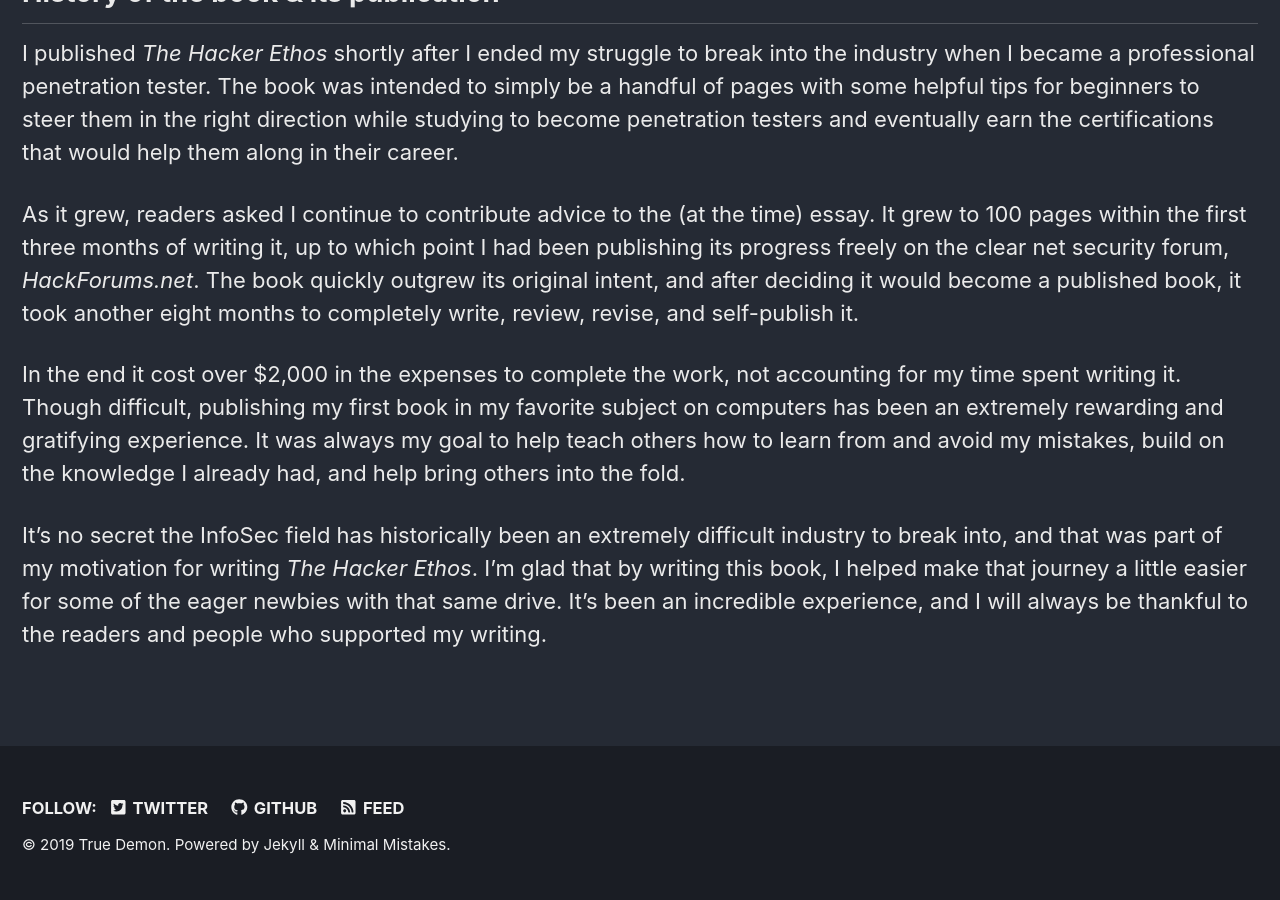
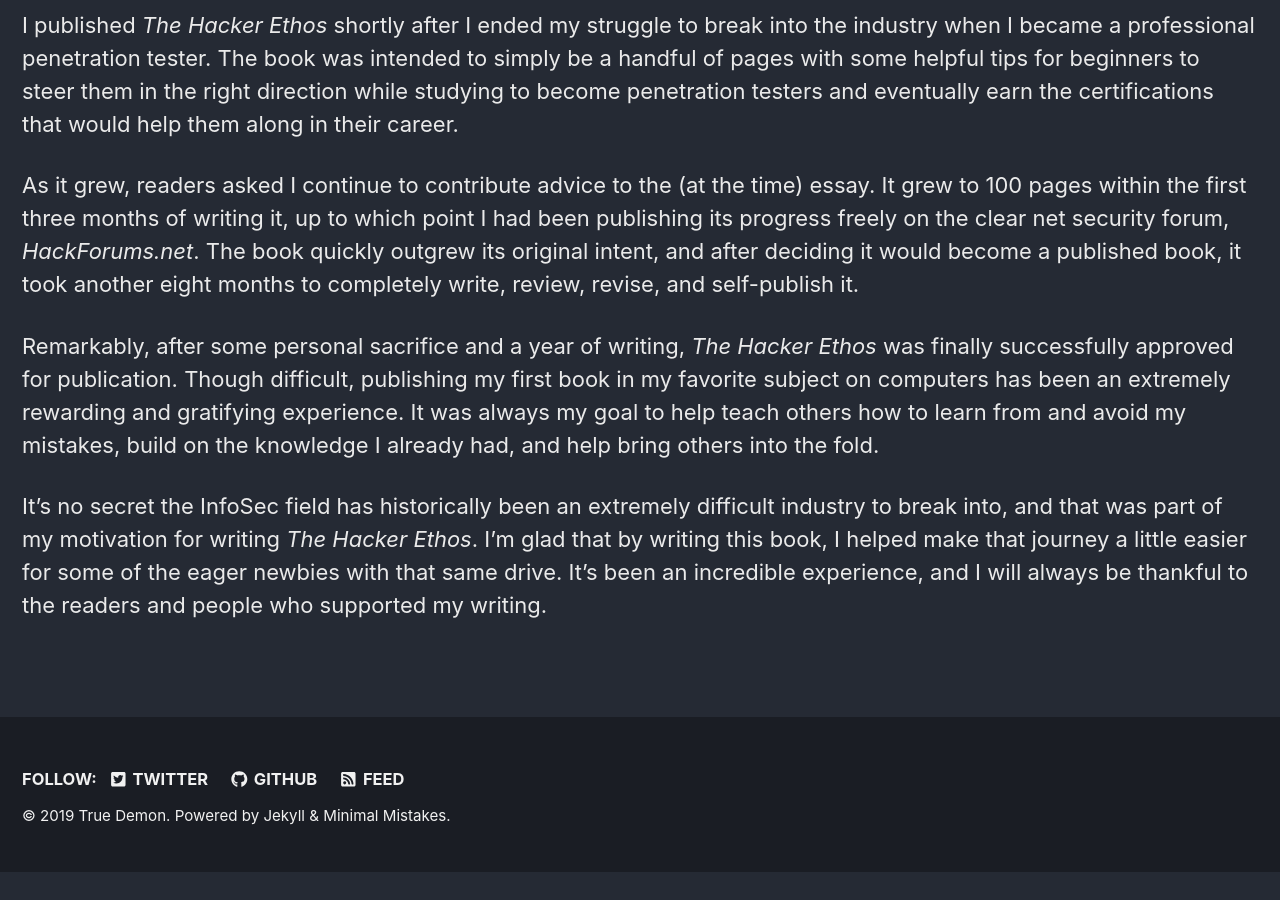
Before and after one commit to True-Demon/true-demon.github.io, a Jekyll site: the page built from _pages/hacker-ethos.md, in a window 1280 px wide and 900 px high, scrolled down 2070 px. Built offline with Jekyll 4.4.1, drawn with Linux system fonts in a browser that asks for light colours; cached includes are drawn as plain includes; nearby versions of some CDN libraries; after the commit the page ends 2942 px from its top, so only the background shows below that.

Commit message:
Ethos page edits

```diff
--- a/_pages/hacker-ethos.md
+++ b/_pages/hacker-ethos.md
@@ -5,7 +5,10 @@
 layout: splash
 author_profile: true
 ---
-<img src="/images/hacker-ethos-cover.jpg" width="400" align="right" style="padding: 8px"/>
+<figure style="display:inline-block; float:right; width: 400px;">
+<a href="https://www.amazon.com/Hacker-Ethos-Beginners-Ethical-Penetration/dp/1523764368"><img src="/images/hacker-ethos-cover.jpg" width="400" align="right" style="padding: 8px"/></a>
+<figcaption style="text-align: center; font-family:arial; font-size: 12pt;"><a href="https://www.amazon.com/Hacker-Ethos-Beginners-Ethical-Penetration/dp/1523764368">Click to Purchase</a></figcaption>
+</figure>
 
 # About The Hacker Ethos
 
@@ -41,6 +44,6 @@
 
 As it grew, readers asked I continue to contribute advice to the (at the time) essay. It grew to 100 pages within the first three months of writing it, up to which point I had been publishing its progress freely on the clear net security forum, *HackForums.net*. The book quickly outgrew its original intent, and after deciding it would become a published book, it took another eight months to completely write, review, revise, and self-publish it.
 
-In the end it cost over $2,000 in the expenses to complete the work, not accounting for my time spent writing it. Though difficult, publishing my first book in my favorite subject on computers has been an extremely rewarding and gratifying experience. It was always my goal to help teach others how to learn from and avoid my mistakes, build on the knowledge I already had, and help bring others into the fold.
+Remarkably, after some personal sacrifice and a year of writing, _The Hacker Ethos_ was finally successfully approved for publication. Though difficult, publishing my first book in my favorite subject on computers has been an extremely rewarding and gratifying experience. It was always my goal to help teach others how to learn from and avoid my mistakes, build on the knowledge I already had, and help bring others into the fold.
 
 It's no secret the InfoSec field has historically been an extremely difficult industry to break into, and that was part of my motivation for writing *The Hacker Ethos*. I'm glad that by writing this book, I helped make that journey a little easier for some of the eager newbies with that same drive. It's been an incredible experience, and I will always be thankful to the readers and people who supported my writing.
```
